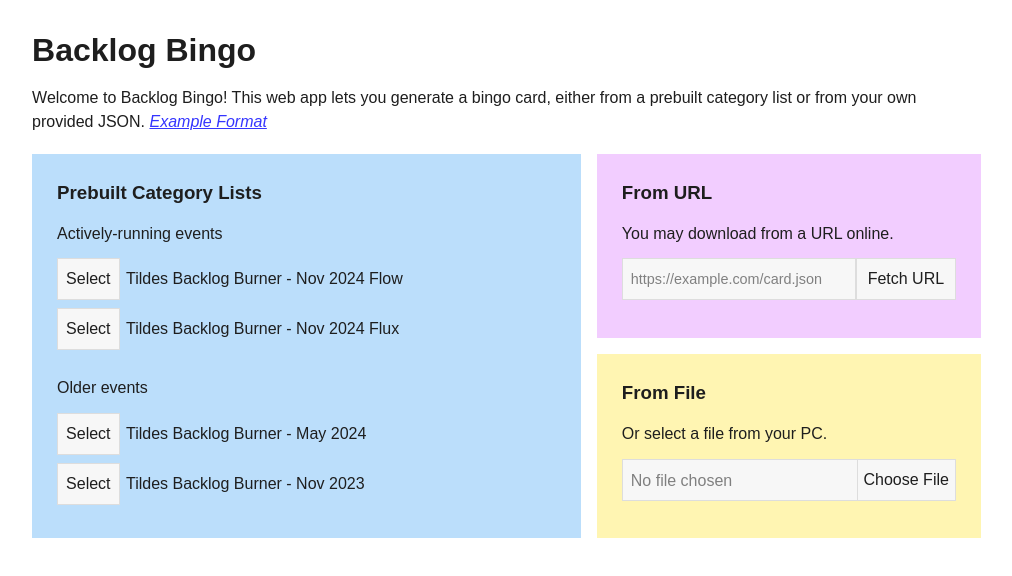
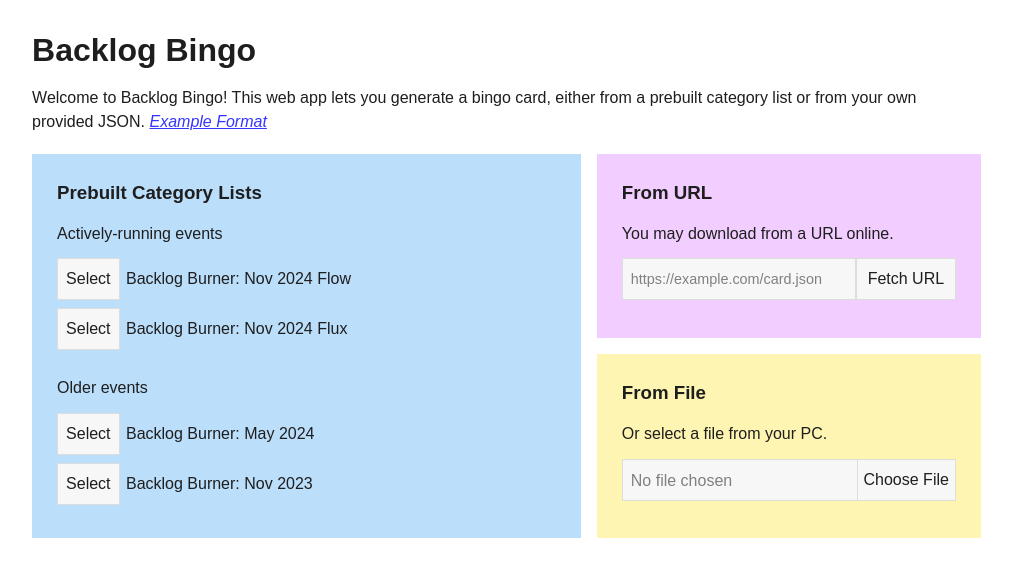
Before and after one commit to WesCook/BacklogBingo, a Vue app: page /#/list in a window 1280 px wide. Shown: the top 576 px of the page, without its empty margins (126-1138 px from the left). Built offline with nearby package versions, Linux system fonts and the light colour scheme.

Commit message:
Simplifying list names

```diff
--- a/src/pages/CategoryList.vue
+++ b/src/pages/CategoryList.vue
@@ -83,14 +83,14 @@
 			<h4>Actively-running events</h4>
 			<ul class="list">
 				<CategoryListEvent
-					title="Tildes Backlog Burner - Nov 2024 Flow"
+					title="Backlog Burner: Nov 2024 Flow"
 					file="tildes-gaming-nov-2024-flow.json"
 					:selected-name="loadedJSON?.name"
 					@load-file="loadFile"
 					@lock-download="lockDownload"
 				/>
 				<CategoryListEvent
-					title="Tildes Backlog Burner - Nov 2024 Flux"
+					title="Backlog Burner: Nov 2024 Flux"
 					file="tildes-gaming-nov-2024-flux.json"
 					:selected-name="loadedJSON?.name"
 					@load-file="loadFile"
@@ -100,14 +100,14 @@
 			<h4>Older events</h4>
 			<ul class="list">
 				<CategoryListEvent
-					title="Tildes Backlog Burner - May 2024"
+					title="Backlog Burner: May 2024"
 					file="tildes-gaming-may-2024.json"
 					:selected-name="loadedJSON?.name"
 					@load-file="loadFile"
 					@lock-download="lockDownload"
 				/>
 				<CategoryListEvent
-					title="Tildes Backlog Burner - Nov 2023"
+					title="Backlog Burner: Nov 2023"
 					file="tildes-gaming-nov-2023.json"
 					:selected-name="loadedJSON?.name"
 					@load-file="loadFile"
```
